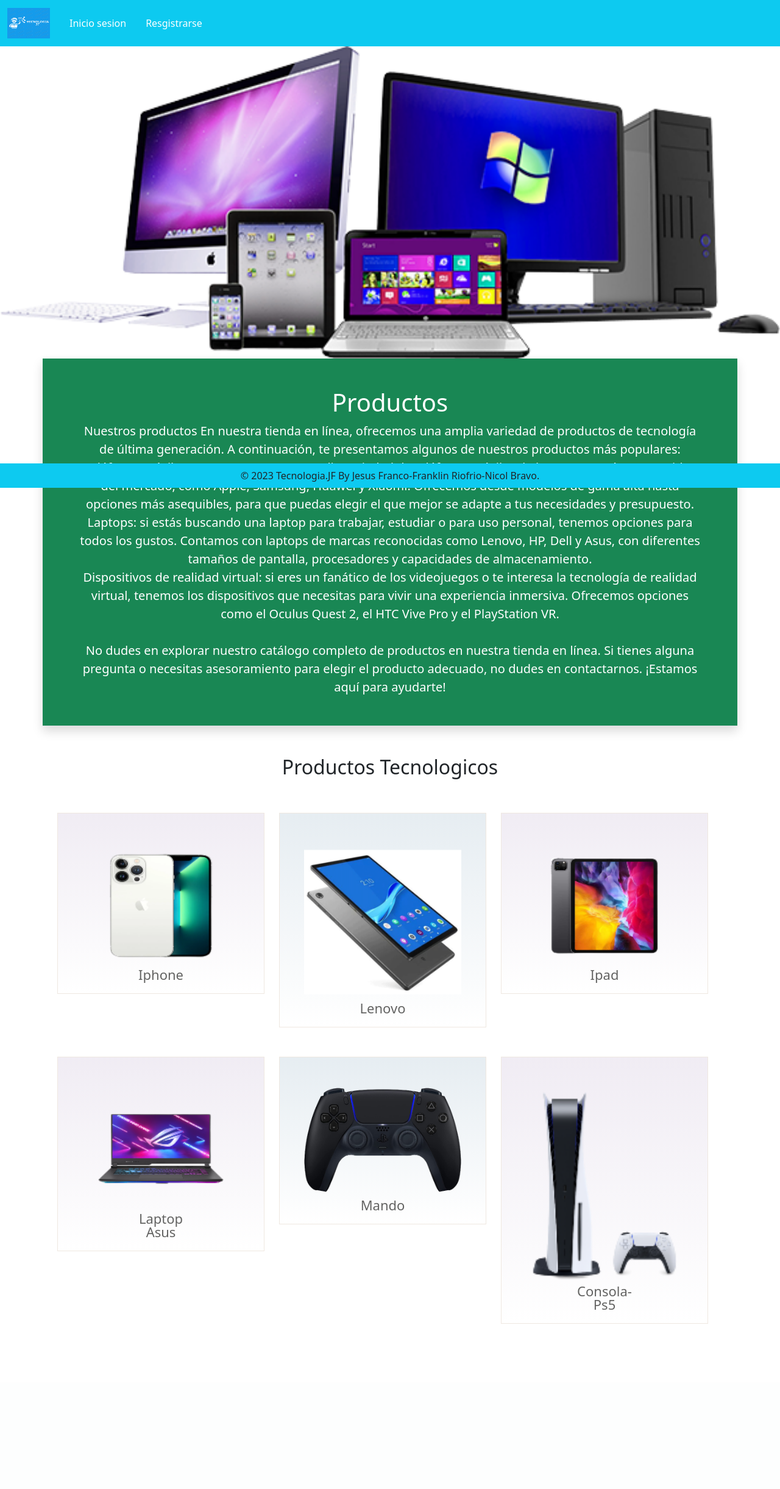
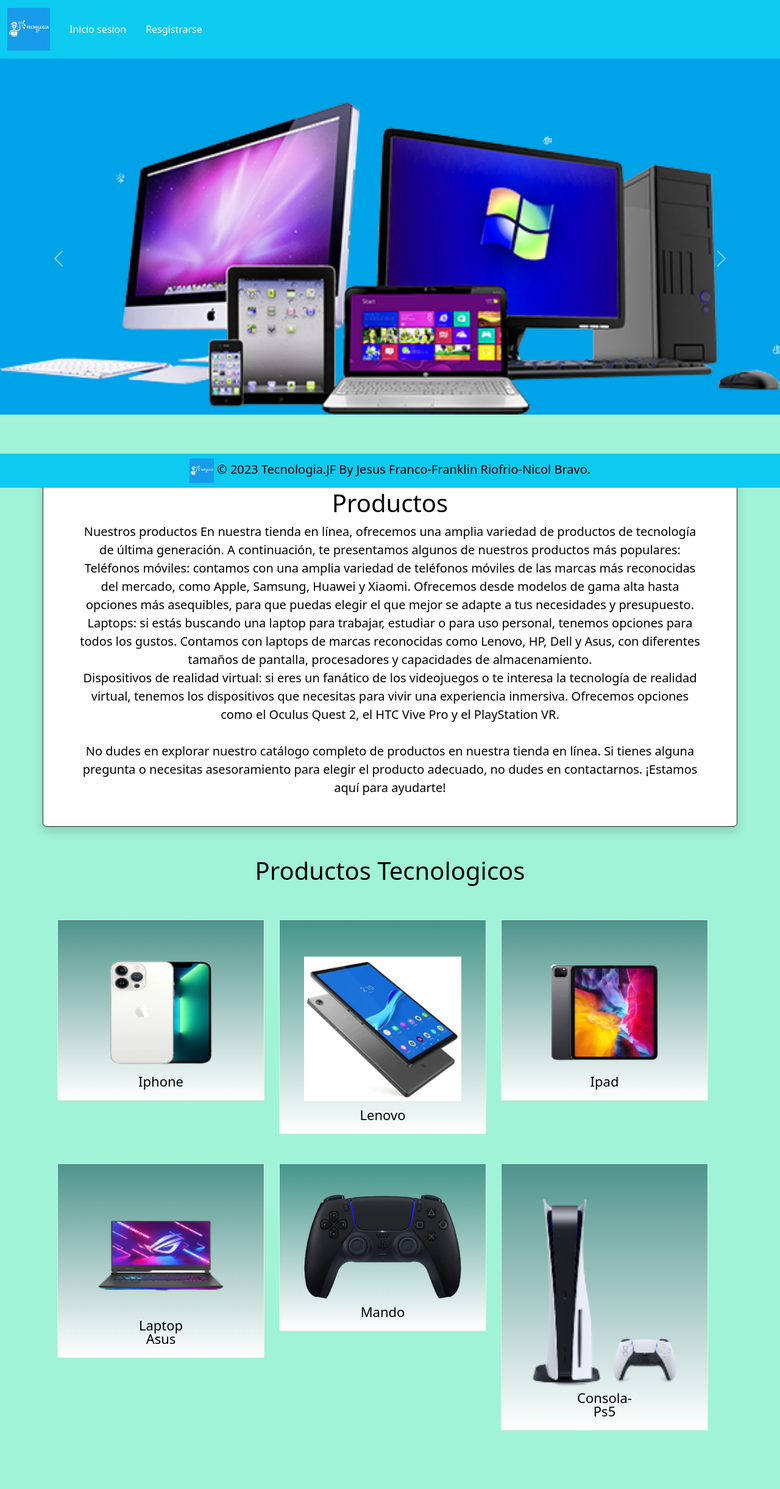
Before and after one commit to FranklirvS/PROYECTO_TECNOLOGIA, a Django app: page / in a window 1280 px wide. Shown: the whole page at 61% size. Before the commit the page ends 2171 px from the top, so only its background shows below. Run offline with Django 3.2, Linux system fonts and the light colour scheme; some libraries are stand-ins or nearby versions.

Commit message:
primer cambio

```diff
--- a/ec/app/static/app/css/style.css
+++ b/ec/app/static/app/css/style.css
@@ -51,7 +51,7 @@
 }
 
 .smbg{
-    background-color:#fff;
+    background-color:#4b9d8c;
     background-image:linear-gradient(rgba(110, 69, 143, 0.1), #fff);
     background-image:-webkit-linear-gradient(rgba(110, 69, 143, 0.1), #fff);
     background-image:-moz-linear-gradient(rgba(110, 69, 143, 0.1), #fff);
@@ -60,7 +60,7 @@
 }
 
 .curdbgpro{
-    background-color:#fff;
+    background-color: #4b9d8c;
     background-image:linear-gradient(rgba(10, 77, 123, 0.1), #fff);
     background-image:-webkit-linear-gradient(rgba(10, 77, 123, 0.1), #fff);
     background-image:-moz-linear-gradient(rgba(10, 77, 123, 0.1), #fff);
@@ -73,7 +73,7 @@
 }
 
 .mlkpro{
-    color:#636362;
+    color:#000000;
     font-size:22px;
     line-height:22px;
     margin-bottom:15px;
@@ -105,3 +105,35 @@
     margin: inherit;
     border-bottom: #fff solid 1px;
 }
+
+#ini{
+    text-align: center;
+}
+
+
+body{
+    background-color: rgb(160, 243, 215);
+}
+
+.text-center{
+    color: #000000;
+    font-size: 20px;
+}
+
+.mt-3{
+    background-color: #ffffff;
+}
+
+#bg-success{
+    background-color: #ffffff;
+
+}
+
+#contenedor{
+    border-color: #080808;
+    border-radius: 100px;
+}
+
+#fondo{
+    background: url(../images/banner1.png);
+}
--- a/ec/app/templates/app/base.html
+++ b/ec/app/templates/app/base.html
@@ -21,13 +21,13 @@
     <link rel="stylesheet" href="{% static 'app/css/style.css' %}" />
 
     <title>tecnologia producto | {% block title %}{% endblock title%}</title>
-
+    <link rel="shortcut icon" href="{% static 'app/images/icono1.png' %}" type="image/x-icon">
   </head>
   <body>
     <nav class="navbar navbar-expand-lg  bg-info">
       <div class="container-fluid">
         <a class="navbar-brand" href="{% url 'home' %}">
-            <img src="{% static 'app/images/icono1.png' %}" alt="logo-Tecnologia Jf" width="70" height="50" >
+            <img src="{% static 'app/images/icono1.png' %}" alt="logo-Tecnologia Jf" width="70" height="70" >
         </a>
         <button
           class="navbar-toggler"
@@ -131,7 +131,9 @@
     {% block main-content %}{% endblock main-content %}
 
    <footer class="container-fluid fixed-bottom bg-info text-center p-2 mt-5 ">
+    <img src="{% static 'app/images/icono1.png' %}" alt="logo-Tecnologia Jf" width="40" height="40" >
      © 2023 Tecnologia.JF By Jesus Franco-Franklin Riofrio-Nicol Bravo.
+
    </footer>
 
     <script
--- a/ec/app/templates/app/home.html
+++ b/ec/app/templates/app/home.html
@@ -4,15 +4,21 @@
 {% block title %}Inicio{% endblock  %}
 
 {% block banner_slider %}
+
+    <div id="fondo">
+        <br><br><br>
         <div id="carouselExampleAutoplaying" class="carousel slide" data-bs-ride="carousel">
             <div class="carousel-inner">
+
                 <div class="carousel-item active">
                     <img src="{% static 'app/images/banner/pc.png' %}" class="d-block w-100" alt="...">
                 </div>
+
                 <div class="carousel-item">
                     <img src="{% static 'app/images/banner/pct.png' %}" class="d-block w-100" alt="...">
                 </div>
             </div>
+
             <button class="carousel-control-prev" type="button" data-bs-target="#carouselExampleAutoplaying" data-bs-slide="prev">
                 <span class="carousel-control-prev-icon" aria-hidden="true"></span>
                 <span class="visually-hidden">Previous</span>
@@ -22,13 +28,16 @@
                 <span class="visually-hidden">Next</span>
             </button>
         </div>
+    </div>
+
 
 {% endblock banner_slider %}
 
 
 {% block informacion %}
+<br><br><br>
     <div class="container">
-        <div class="row bg-success text-center p-5 text-white border-bottom shadow">
+        <div class="row text-center p-5 text-black border border-dark rounded shadow " id="bg-success">
             <h1>Productos</h1>
             <small class="fs-5">
                 Nuestros productos
@@ -49,7 +58,7 @@
 {% block main-content %}
 
 <div class="container" >
-    <h2 class="text-center">Productos Tecnologicos</h2>
+    <h2 class="text-center" style="font-size: 40px;">Productos Tecnologicos</h2>
     <br><br>
     <div class="row container">
         <div class="col-md-4 col-sm-4 mi-go wow fadeInUp" data-wow-duration="1s"
--- a/ec/app/templates/app/login.html
+++ b/ec/app/templates/app/login.html
@@ -7,8 +7,10 @@
     <div class="container">
         <div class="row my-3">
             <div class ="col-sm-6 offset-sm-3">
-                <h3>Acceso</h3>
-                <hr>
+                <h3 id="ini">Inicio de Sesion</h3>
+                <center>
+                    <img src="{% static 'app/images/icono1.png' %}" alt="logo-Tecnologia Jf" width="70" height="70" >
+                </center>
                 <form action="" method = "post" novalidate class="shadow p-5">
                     {% csrf_token %}
                     {% for fm in form %}
```
Also changed, not shown: ec/app/templates/app/about.html (+11 -4 lines), ec/app/templates/app/contacto.html (+6 -1 lines), ec/app/templates/app/registrocliente.html (+5 -4 lines), ec/app/static/app/images/banner/b3.jpg (deleted), ec/app/static/app/images/banner/b4.jpg (deleted), ec/db.sqlite3. Lines whose indentation alone changed are shown as unchanged.
